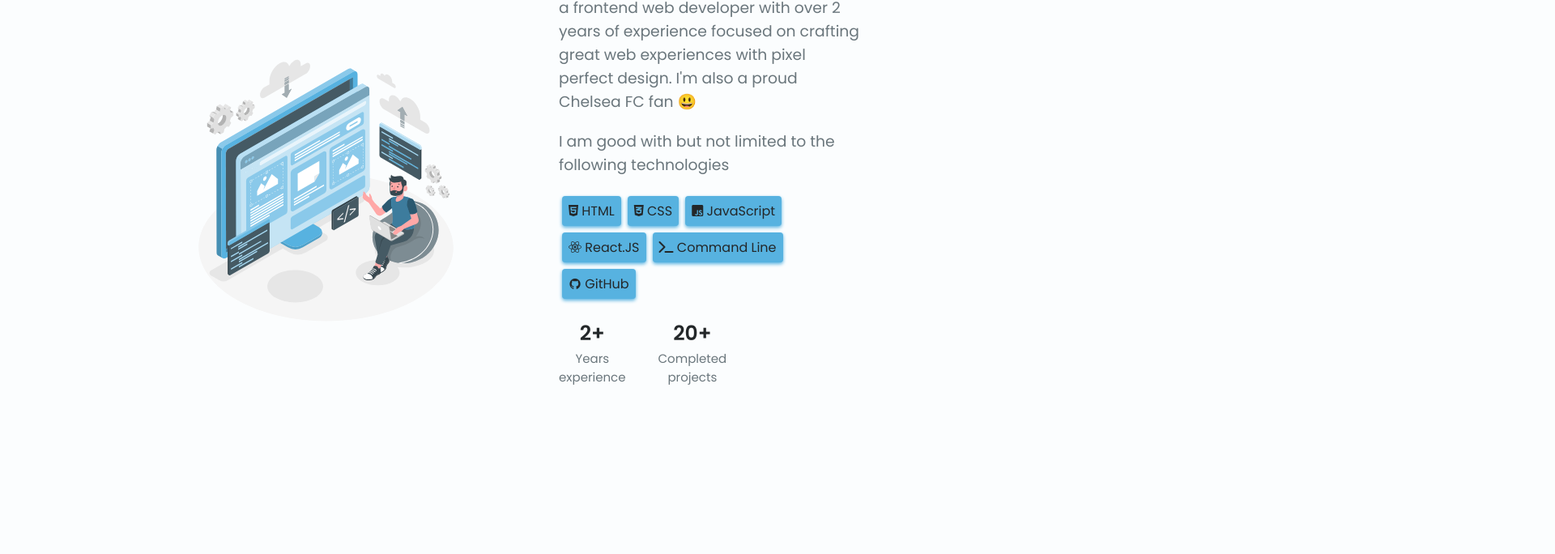
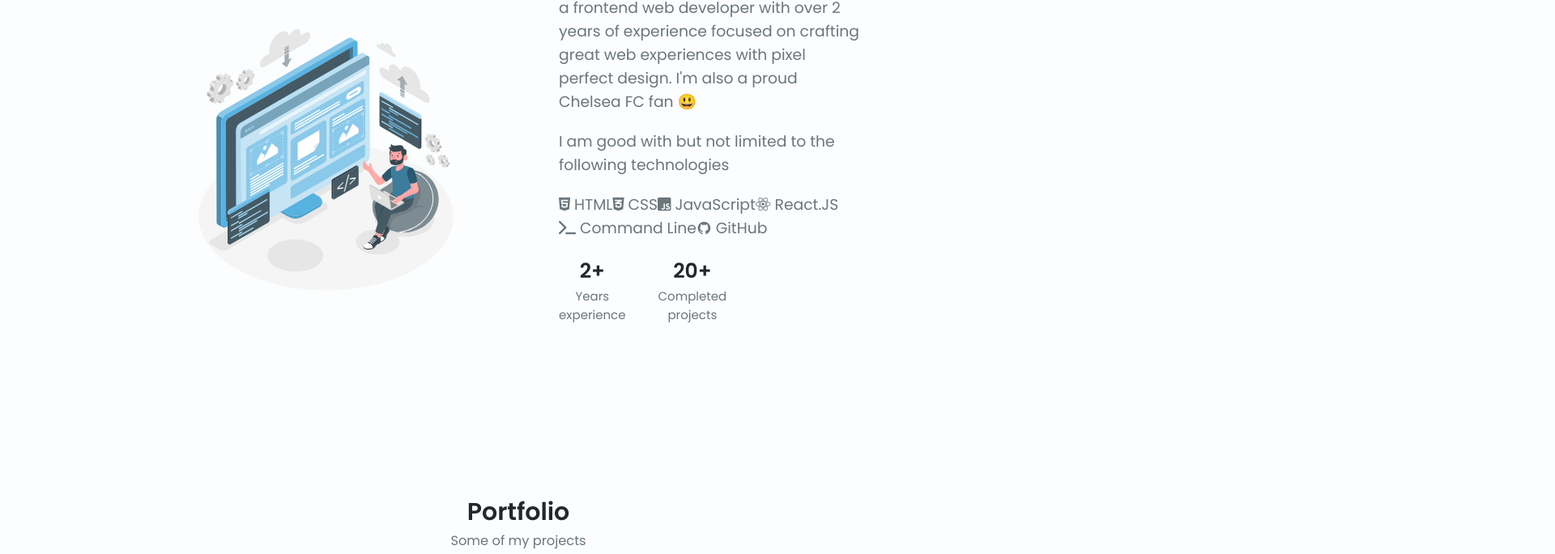
Before and after one commit to ikennaezef/portfolio, a plain HTML site: page index.html in a window 1280 px wide. Shown: the part 1055-1739 px from the top of the page at 81% size, 1920 px wide, since content can reach past the window. Drawn offline with nearby package versions, Linux system fonts and the light colour scheme.

Commit message:
Update index.html

```diff
--- a/index.html
+++ b/index.html
@@ -3,12 +3,15 @@
 <head>
 	<meta charset="UTF-8">
 	<meta name="viewport" content="width=device-width, initial-scale=1.0">
-	<meta name="description" content="Check out Ikenna's frontend developer portfolio website">
+	<meta name="description" content="Check-out Ikenna Eze's frontend developer portfolio website. Ikenna is a frontend web developer based in Nigeria.">
+	<link rel="preconnect" href="https://fonts.googleapis.com">
+	<link rel="preconnect" href="https://fonts.gstatic.com" crossorigin>
+	<link href="https://fonts.googleapis.com/css2?family=Poppins:wght@400;500;600&display=swap" rel="stylesheet">
 	<link rel="stylesheet" href="https://unicons.iconscout.com/release/v4.0.0/css/line.css">
 	<link rel="stylesheet" href="https://cdnjs.cloudflare.com/ajax/libs/font-awesome/6.0.0/css/all.min.css" integrity="sha512-9usAa10IRO0HhonpyAIVpjrylPvoDwiPUiKdWk5t3PyolY1cOd4DSE0Ga+ri4AuTroPR5aQvXU9xC6qOPnzFeg==" crossorigin="anonymous" referrerpolicy="no-referrer" />
 	<link rel="stylesheet" href="assets/css/swiper-bundle.min.css">
 	<link rel="stylesheet" href="assets/css/style.css">
-	<title>Ikenna's Frontend Web Developer Portfolio Website</title>
+	<title>Ikenna Eze's Frontend Web Developer Portfolio Website</title>
 </head>
 <body>
 
@@ -130,30 +133,30 @@
 					<div class="about__technologies">
 						<p> I am good with but not limited to the following technologies</p>
 						<div class="technologies">
-							<button class="tech__tab">
+							<span class="tech__tab">
 								<i class="fab fa-html5"></i>
 								<span>HTML</span>
-							</button>
-							<button class="tech__tab">
+							</span>
+							<span class="tech__tab">
 								<i class="fab fa-css3-alt"></i>
 								<span>CSS</span>
-							</button>
-							<button class="tech__tab">
+							</span>
+							<span class="tech__tab">
 								<i class="fab fa-js-square"></i>
 								<span>JavaScript</span>
-							</button>
-							<button class="tech__tab">
+							</span>
+							<span class="tech__tab">
 								<i class="fab fa-react"></i>
 								<span>React.JS</span>
-							</button>
-							<button class="tech__tab">
+							</span>
+							<span class="tech__tab">
 								<i class="fas fa-terminal"></i>
 								<span>Command Line</span>
-							</button>
-							<button class="tech__tab">
+							</span>
+							<span class="tech__tab">
 								<i class="uil uil-github"></i>
 								<span>GitHub</span>
-							</button>
+							</span>
 						</div>
 					</div>
 
@@ -187,7 +190,7 @@
 		<!-- ============================ PORTFOLIO ========================= -->
 		<section class="portfolio section" id="portfolio">
 			<h2 class="section__title">Portfolio</h2>
-			<span class="section__subtitle">Most recent work</span>
+			<span class="section__subtitle">Some of my projects</span>
 
 			<div class="portfolio__container container swiper-container">
 				<div class="swiper-wrapper">
@@ -405,7 +408,7 @@
 	</a>
 
 
-	<script src="assets/js/swiper-bundle.min.js"></script>
+	<script async src="assets/js/swiper-bundle.min.js"></script>
 	<script src="assets/js/script.js"></script>
 </body>
 </html>
```
